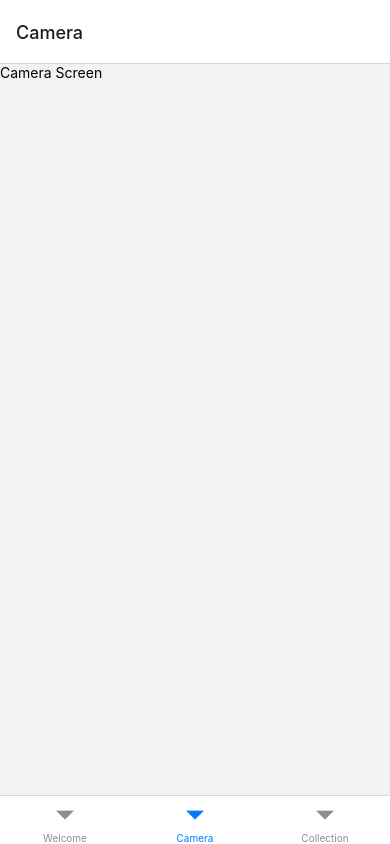
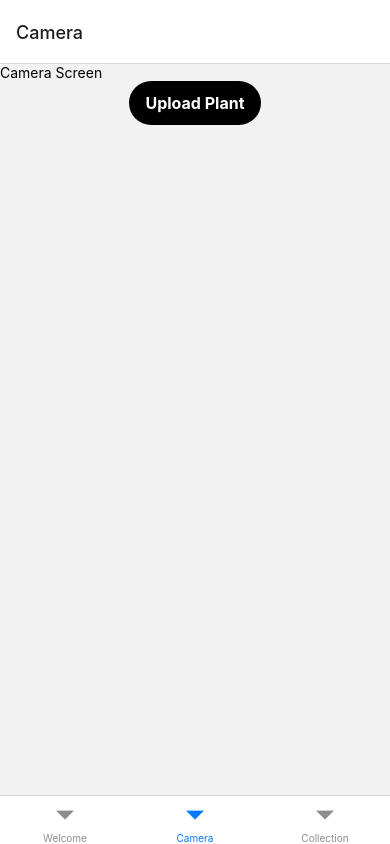
Before and after one commit to Plant-Identifier/Frontend, a React Native app: screen /Camera in a window 390 px wide. Built offline with nearby package versions, Linux system fonts and the light colour scheme.

Commit message:
Button component created"

```diff
--- /dev/null
+++ b/components/button.js
@@ -0,0 +1,27 @@
+import React from 'react';
+import { Text, StyleSheet, Pressable } from 'react-native';
+
+export default function Button(props) {
+  const { onPress, title } = props;
+  return (
+    <Pressable style={styles.button} onPress={onPress}>
+      <Text style={styles.text}>{title}</Text>
+    </Pressable>
+  );
+}
+
+const styles = StyleSheet.create({
+    button: {
+      alignItems: 'center',
+      paddingVertical: 12, // Controls height of button
+      paddingHorizontal: 16, // Controls width of button
+      borderRadius: 50, // Rounds the button
+      backgroundColor: 'black',
+      alignSelf: 'center', // Center horizontally
+    },
+    text: {
+      fontSize: 16,
+      fontWeight: 'bold',
+      color: 'white',
+    },
+  });
--- a/screens/CameraScreen.js
+++ b/screens/CameraScreen.js
@@ -1,10 +1,17 @@
 import React from 'react';
 import { View, Text } from 'react-native';
+import Button from '../components/button';
 
 const CameraScreen = () => {
+
+  const handleButtonPress = () => {
+    console.log("Test")
+  };
+
   return (
     <View>
       <Text>Camera Screen</Text>
+      <Button onPress={handleButtonPress} title="Upload Plant" />
       {/* Add camera-related components here */}
     </View>
   );
```
